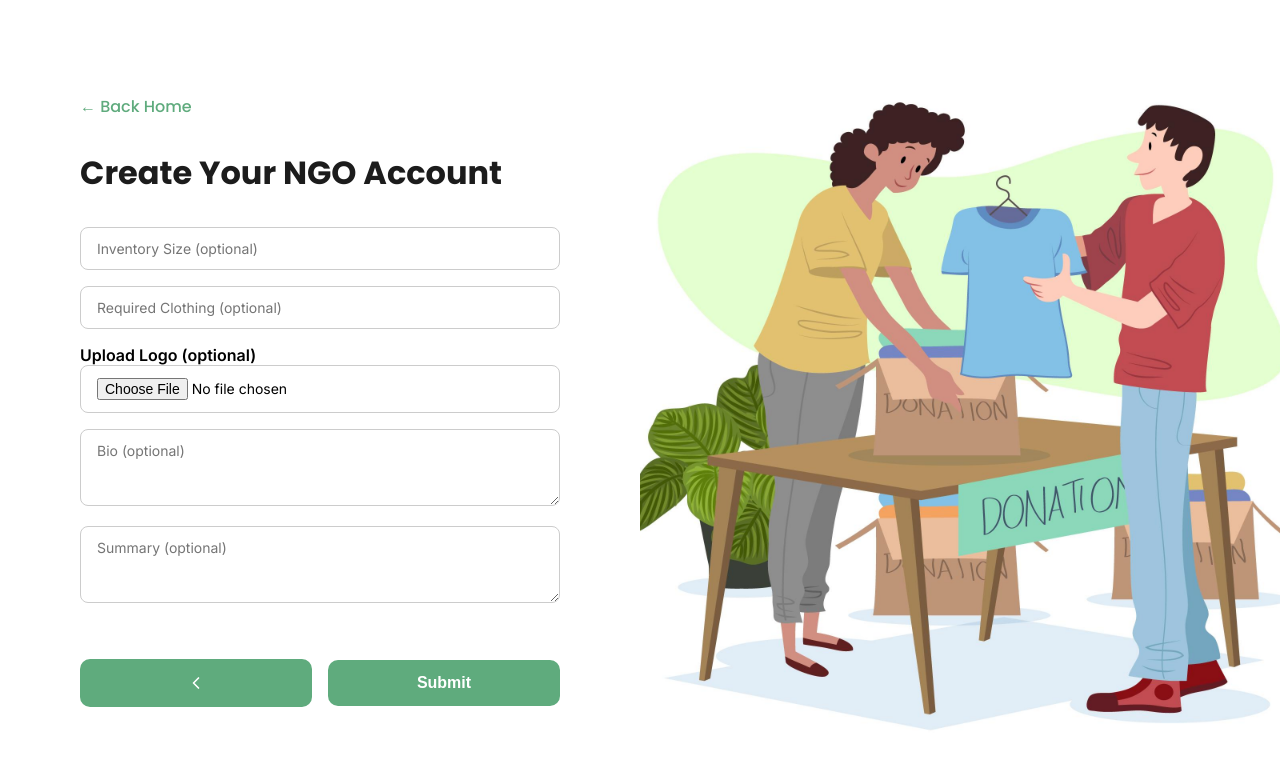
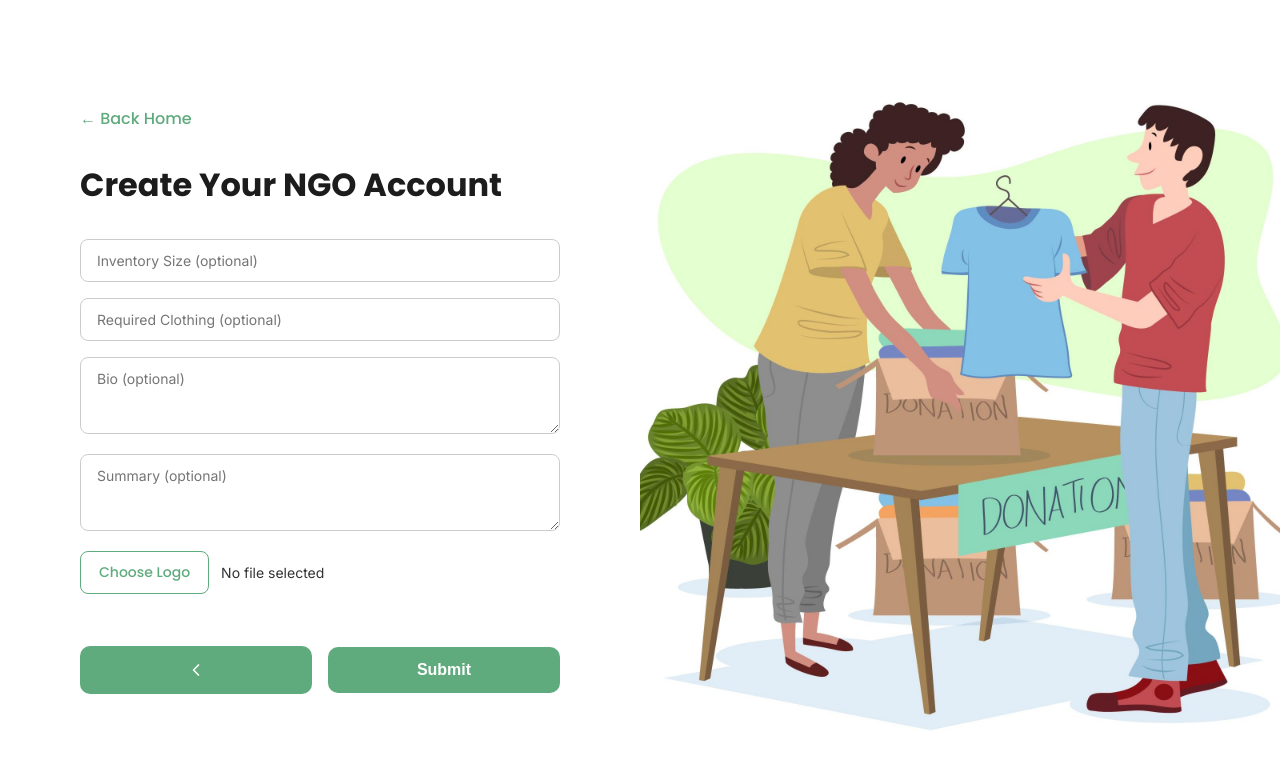
Before and after one commit to HusseinAtoui/donationplatform-frontend, a React (Create React App) app: page /signup/ngo in a window 1280 px wide. Both pictures are taken after a click on the button "Go to next page". Shown: the top 768 px of the page. Built offline with nearby package versions, Linux system fonts and the light colour scheme.

Commit message:
ngo sign up

```diff
--- a/src/pages/SignUp/NgoSignUp.css
+++ b/src/pages/SignUp/NgoSignUp.css
@@ -1,5 +1,12 @@
+/* --------------------------------------
+  📦 IMPORT FONTS
+----------------------------------------- */
 @import url('https://fonts.googleapis.com/css2?family=Inter:wght@400;600&family=Poppins:wght@500;700&display=swap');
 
+
+/* --------------------------------------
+  🔧 GENERAL CONTAINER
+----------------------------------------- */
 .signup-container {
   display: flex;
   height: 100vh;
@@ -7,7 +14,10 @@
   overflow: hidden;
 }
 
-/* Left Section */
+
+/* --------------------------------------
+  📋 LEFT SIDE (FORM)
+----------------------------------------- */
 .signup-left {
   flex: 1;
   max-width: 50%;
@@ -19,7 +29,10 @@
   box-sizing: border-box;
 }
 
-/* Return text */
+
+/* --------------------------------------
+  🔙 Return / Heading / Form Layout
+----------------------------------------- */
 .return-text {
   color: #5FAB7D;
   font-size: 16px;
@@ -29,7 +42,6 @@
   font-family: 'Poppins', sans-serif;
 }
 
-/* Heading */
 .signup-title {
   font-size: 32px;
   font-weight: 700;
@@ -38,7 +50,6 @@
   font-family: 'Poppins', sans-serif;
 }
 
-/* Form */
 .signup-form {
   display: flex;
   flex-direction: column;
@@ -46,13 +57,15 @@
   font-family: 'Inter', sans-serif;
 }
 
-/* Input group wrapper for spacing and full width */
 .input-group {
   width: 100%;
   margin-bottom: 16px;
 }
 
-/* Inputs and textareas */
+
+/* --------------------------------------
+  ✏️ INPUTS / TEXTAREAS
+----------------------------------------- */
 .signup-input {
   width: 100%;
   padding: 12px 16px;
@@ -69,7 +82,10 @@
   border-color: #5FAB7D;
 }
 
-/* Error message styling */
+
+/* --------------------------------------
+  ❗ ERROR MESSAGES
+----------------------------------------- */
 .error-msg {
   color: #d9534f;
   font-size: 13px;
@@ -77,12 +93,98 @@
   font-family: 'Inter', sans-serif;
 }
 
-/* Hide inactive pages */
+
+/* --------------------------------------
+  👁️ PASSWORD TOGGLE FIELD
+----------------------------------------- */
+.password-field {
+  position: relative;
+}
+
+.password-field input {
+  width: 100%;
+  padding-right: 40px;
+  /* space for eye icon */
+}
+
+.toggle-password {
+  position: absolute;
+  right: 12px;
+  top: 50%;
+  transform: translateY(-50%);
+  cursor: pointer;
+  color: #5FAB7D;
+  display: flex;
+  align-items: center;
+  justify-content: center;
+}
+
+
+/* --------------------------------------
+  📱 PHONE INPUT (react-phone-input-2)
+----------------------------------------- */
+.phone-container {
+  position: relative;
+  width: 100%;
+}
+
+.phone-input {
+  width: 100% !important;
+  padding: 12px 60px 12px 60px !important;
+  min-height: 40px !important;
+  font-size: 14px !important;
+  font-family: 'Inter', sans-serif !important;
+  border-radius: 8px !important;
+  border: 1.5px solid #ccc !important;
+  outline: none !important;
+  transition: border-color 0.2s ease !important;
+  box-sizing: border-box !important;
+}
+
+.phone-input:focus {
+  border-color: #5FAB7D !important;
+}
+
+.phone-button {
+  position: absolute !important;
+  left: 8px !important;
+  top: 50% !important;
+  transform: translateY(-50%) !important;
+  border: none !important;
+  background: transparent !important;
+  padding: 0 !important;
+  margin: 0 !important;
+  height: 32px !important;
+  width: 48px !important;
+  cursor: pointer !important;
+  z-index: 10 !important;
+  box-shadow: none !important;
+  outline: none !important;
+}
+
+.phone-button:focus,
+.phone-button:hover,
+.phone-button:active {
+  background: transparent !important;
+  box-shadow: none !important;
+}
+
+.country-list {
+  z-index: 1000 !important;
+}
+
+
+/* --------------------------------------
+  ⬅️➡️ FORM PAGE TOGGLE
+----------------------------------------- */
 .form-page.hidden {
   display: none;
 }
 
-/* Navigation buttons container */
+
+/* --------------------------------------
+  ↔️ NAVIGATION BUTTONS
+----------------------------------------- */
 .nav-buttons {
   margin-top: 20px;
   display: flex;
@@ -90,7 +192,6 @@
   gap: 16px;
 }
 
-/* Small arrow buttons only — no big backgrounds */
 .nav-arrow {
   background: none;
   border: none;
@@ -110,17 +211,18 @@
   outline: none;
 }
 
-/* Position Next arrow to left */
 .next-arrow {
   margin-left: 0;
 }
 
-/* Position Back arrow to right */
 .back-arrow {
   margin-left: auto;
 }
 
-/* Submit button stays wide */
+
+/* --------------------------------------
+  ✅ SUBMIT BUTTON
+----------------------------------------- */
 .submit-btn {
   padding: 14px;
   background-color: #5FAB7D;
@@ -138,7 +240,10 @@
   background-color: #4a9468;
 }
 
-/* Right Section */
+
+/* --------------------------------------
+  🖼️ IMAGE SECTION (RIGHT SIDE)
+----------------------------------------- */
 .login-image {
   flex: 1;
   max-width: 50%;
@@ -148,86 +253,49 @@
   background-repeat: no-repeat;
 }
 
-/* Phone input adjustments for react-phone-input-2 */
-.phone-container {
-  position: relative;
-  width: 100%;
+
+/* --------------------------------------
+  🧷 LOGO FILE UPLOAD
+----------------------------------------- */
+.logo-upload-row {
+  display: flex;
+  align-items: center;
+  gap: 12px;
+  flex-wrap: wrap;
 }
 
-/* Style the input itself */
-.phone-input {
-  width: 100% !important;
-  padding: 12px 60px 12px 60px !important; /* add left padding for flag + spacing */
-  min-height: 40px !important;
-  font-size: 14px !important;
-  font-family: 'Inter', sans-serif !important;
-  border-radius: 8px !important;
-  border: 1.5px solid #ccc !important;
-  outline: none !important;
-  transition: border-color 0.2s ease !important;
-  box-sizing: border-box !important;
+.real-file-input {
+  display: none;
 }
 
-/* On focus, highlight border */
-.phone-input:focus {
-  border-color: #5FAB7D !important;
+.custom-file-label {
+  padding: 10px 18px;
+  background-color: white;
+  color: #5FAB7D;
+  border: 1.5px solid #5FAB7D;
+  border-radius: 8px;
+  font-size: 14px;
+  font-family: 'Poppins', sans-serif;
+  font-weight: 500;
+  cursor: pointer;
+  transition: background-color 0.2s ease, color 0.2s ease;
 }
 
-/* Position the country flag dropdown button */
-.phone-button {
-  position: absolute !important;
-  left: 8px !important;
-  top: 50% !important;
-  transform: translateY(-50%) !important;
-  border: none !important;
-  background: transparent !important;
-  padding: 0 !important;
-  margin: 0 !important;
-  height: 32px !important;
-  width: 48px !important;
-  cursor: pointer !important;
-  z-index: 10 !important;
-  box-shadow: none !important;
-  outline: none !important;
+.custom-file-label:hover {
+  background-color: #5FAB7D;
+  color: white;
 }
 
-/* Remove white background on dropdown toggle and focus */
-.phone-button:focus,
-.phone-button:hover,
-.phone-button:active {
-  background: transparent !important;
-  box-shadow: none !important;
-}
-
-/* Fix dropdown menu z-index so it appears over everything */
-.country-list {
-  z-index: 1000 !important;
-}
-
-/* Password with toggle icon */
-.password-field {
-  position: relative;
-}
-
-.password-field input {
-  width: 100%;
-  padding-right: 40px; /* space for eye icon */
-}
-
-.toggle-password {
-  position: absolute;
-  right: 12px;
-  top: 50%;
-  transform: translateY(-50%);
-  cursor: pointer;
-  color: #5FAB7D;
-  display: flex;
-  align-items: center;
-  justify-content: center;
+.file-name-display {
+  font-family: 'Inter', sans-serif;
+  font-size: 14px;
+  color: #333;
 }
 
 
-/* Responsive */
+/* --------------------------------------
+  📱 RESPONSIVE STYLES
+----------------------------------------- */
 @media (max-width: 768px) {
   .signup-container {
     flex-direction: column;
--- a/src/pages/SignUp/NgoSignUp.jsx
+++ b/src/pages/SignUp/NgoSignUp.jsx
@@ -209,22 +209,6 @@ export default function NGOSignUp() {
               />
             </div>
             <div className="input-group">
-              <label htmlFor="logoUrl" className="logo-upload-label">Upload Logo (optional)</label>
-              <input
-                className="signup-input"
-                id="logoUrl"
-                name="logoUrl"
-                type="file"
-                accept="image/*"
-                onChange={(e) => {
-                  const file = e.target.files[0];
-                  if (file) {
-                    setFormData({ ...formData, logoUrl: URL.createObjectURL(file) });
-                  }
-                }}
-              />
-            </div>
-            <div className="input-group">
               <textarea
                 className="signup-input"
                 name="bio"
@@ -243,6 +227,26 @@ export default function NGOSignUp() {
                 onChange={handleChange}
                 rows="3"
               />
+            </div>
+            <div className="input-group logo-upload-row">
+              <label htmlFor="logoUrl" className="custom-file-label">
+                Choose Logo
+              </label>
+              <input
+                id="logoUrl"
+                type="file"
+                accept="image/*"
+                onChange={(e) => {
+                  const file = e.target.files[0];
+                  if (file) {
+                    setFormData({ ...formData, logoUrl: file.name }); // just the name
+                  }
+                }}
+                className="real-file-input"
+              />
+              <span className="file-name-display">
+                {formData.logoUrl || 'No file selected'}
+              </span>
             </div>
           </div>
 
```
